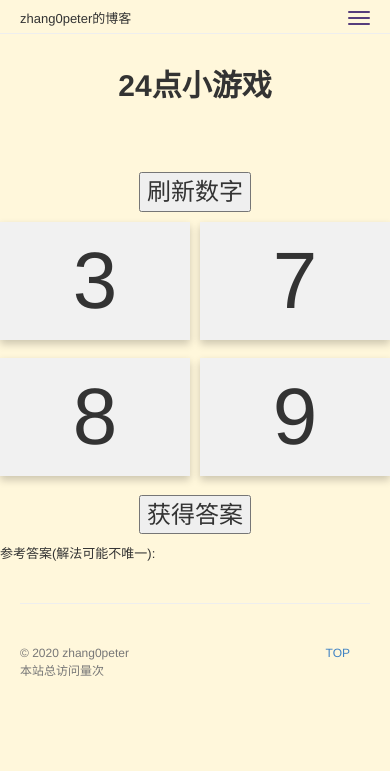
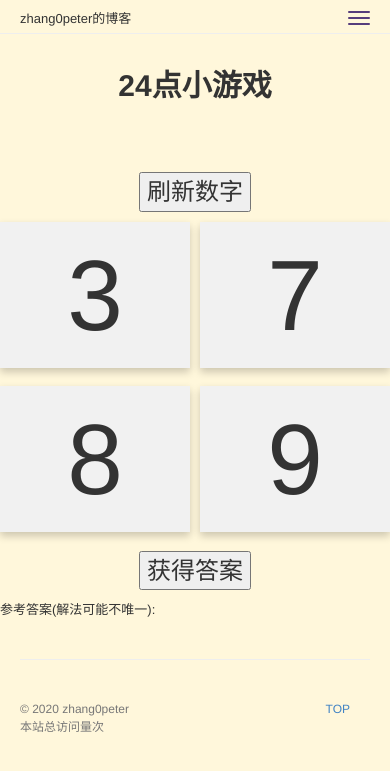
Before and after one commit to last2win/blog-cdn, a Jekyll site: the page built from 24-game.html, in a window 390 px wide. Shown: the top 771 px of the page. Built offline with Jekyll 4.4.1, drawn with Linux system fonts in a browser that asks for light colours; comment, search, counter and statistics services are not loaded.

Commit message:
2020-2-16

```diff
--- a/24-game.html
+++ b/24-game.html
@@ -58,7 +58,7 @@ description: "24点小游戏-随机24点生成器"
             box-shadow: 0 4px 8px 0 rgba(0, 0, 0, 0.2);
             /* this adds the "card" effect */
             padding: 3px;
-            font-size: 80px;
+            font-size: 100px;
             text-align: center;
             background-color: #f1f1f1;
         }
```
